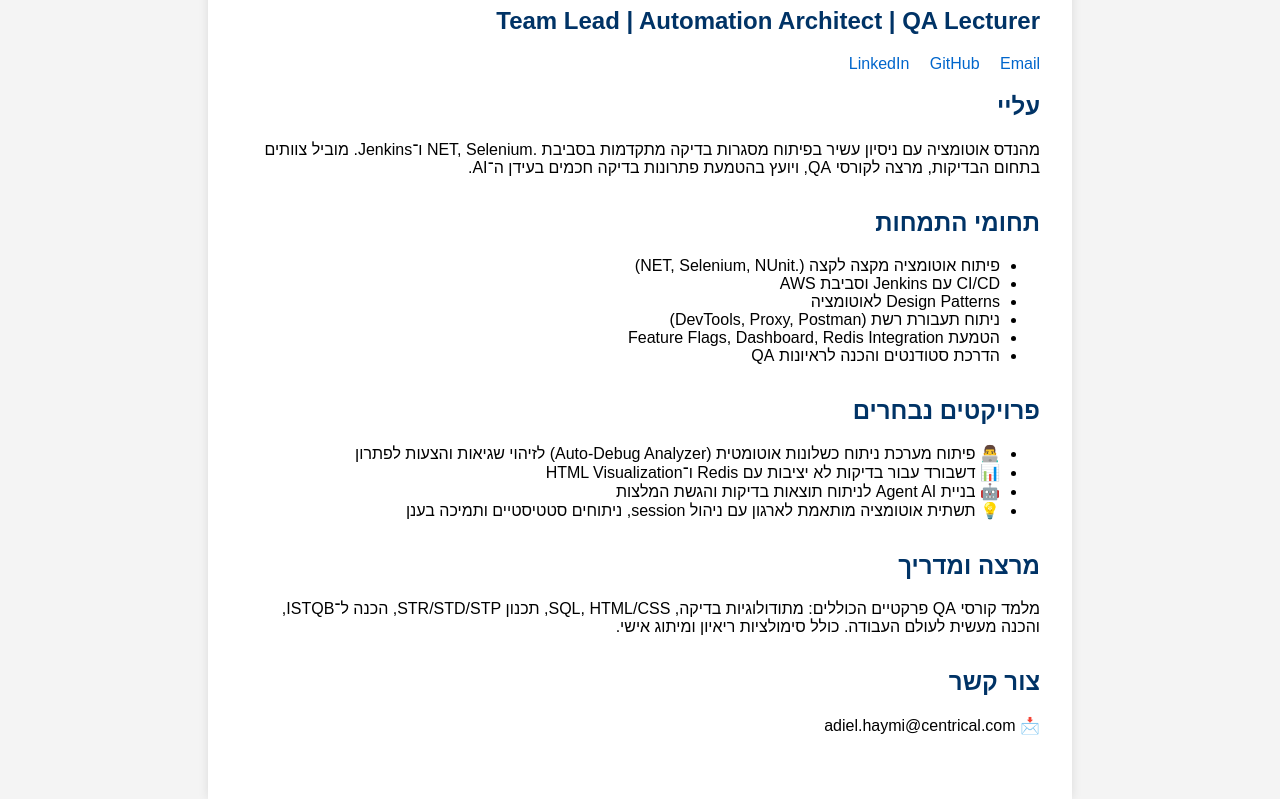
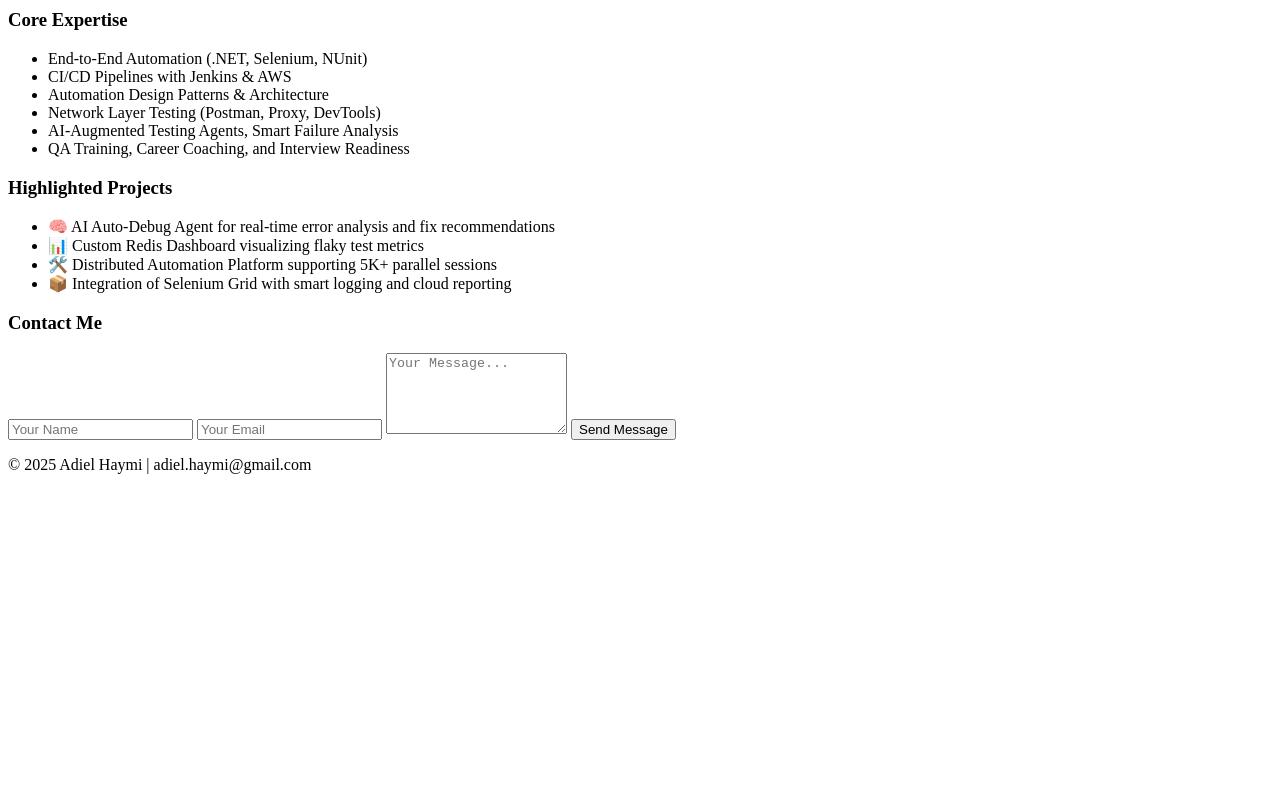
Before and after one commit to adiel122/adiel-haymi.github.io, a plain HTML site: page index.html in a window 1280 px wide. Shown: the part 105-904 px from the top of the page. After the commit the page ends 800 px from the top, so only its background shows below. Drawn offline with Linux system fonts and the light colour scheme.

Commit message:
Update index.html

```diff
--- a/index.html
+++ b/index.html
@@ -1,90 +1,66 @@
 <!DOCTYPE html>
-<html lang="he" dir="rtl">
+<html lang="en">
 <head>
-  <meta charset="UTF-8" />
-  <meta name="viewport" content="width=device-width, initial-scale=1.0"/>
-  <title>Adiel Haymi – Automation Leader</title>
-  <style>
-    body {
-      font-family: Arial, sans-serif;
-      background-color: #f4f4f4;
-      margin: 0;
-      padding: 0;
-      direction: rtl;
-    }
-    .container {
-      max-width: 800px;
-      margin: auto;
-      background: white;
-      padding: 2rem;
-      box-shadow: 0 0 10px rgba(0,0,0,0.1);
-    }
-    h1, h2 {
-      color: #003366;
-    }
-    a {
-      color: #0066cc;
-      text-decoration: none;
-    }
-    .links a {
-      margin-left: 1rem;
-    }
-    .section {
-      margin-bottom: 2rem;
-    }
-  </style>
+  <!-- ... head content ... -->
 </head>
 <body>
+  <!-- ... intro-screen and header ... -->
+
   <div class="container">
-    <h1>עדיאל היימי</h1>
-    <h2>Team Lead | Automation Architect | QA Lecturer</h2>
+    <section class="fade-up">
+      <h3>About Me</h3>
+      <p>
+        I’m a highly motivated Automation Team Leader and QA strategist, passionate about building future-proof, scalable testing systems. With years of hands-on leadership in enterprise-grade automation, I bring technical precision, mentoring skills, and strategic vision to help companies release faster, with confidence.
+      </p>
+    </section>
 
-    <div class="links">
-      <a href="https://www.linkedin.com/in/adiel-haymi-0b2591122/" target="_blank">LinkedIn</a>
-      <a href="https://github.com/adiel-haymi" target="_blank">GitHub</a>
-      <a href="mailto:adiel.haymi@centrical.com">Email</a>
-    </div>
+    <section class="fade-up">
+      <h3>Core Expertise</h3>
+      <ul>
+        <li>End-to-End Automation (.NET, Selenium, NUnit)</li>
+        <li>CI/CD Pipelines with Jenkins & AWS</li>
+        <li>Automation Design Patterns & Architecture</li>
+        <li>Network Layer Testing (Postman, Proxy, DevTools)</li>
+        <li>AI-Augmented Testing Agents, Smart Failure Analysis</li>
+        <li>QA Training, Career Coaching, and Interview Readiness</li>
+      </ul>
+    </section>
 
-    <div class="section">
-      <h2>עליי</h2>
-      <p>
-        מהנדס אוטומציה עם ניסיון עשיר בפיתוח מסגרות בדיקה מתקדמות בסביבת .NET, Selenium ו־Jenkins. מוביל צוותים בתחום הבדיקות, מרצה לקורסי QA, ויועץ בהטמעת פתרונות בדיקה חכמים בעידן ה־AI.
-      </p>
-    </div>
+    <section class="fade-up">
+      <h3>Highlighted Projects</h3>
+      <ul>
+        <li>🧠 AI Auto-Debug Agent for real-time error analysis and fix recommendations</li>
+        <li>📊 Custom Redis Dashboard visualizing flaky test metrics</li>
+        <li>🛠️ Distributed Automation Platform supporting 5K+ parallel sessions</li>
+        <li>📦 Integration of Selenium Grid with smart logging and cloud reporting</li>
+      </ul>
+    </section>
 
-    <div class="section">
-      <h2>תחומי התמחות</h2>
-      <ul>
-        <li>פיתוח אוטומציה מקצה לקצה (.NET, Selenium, NUnit)</li>
-        <li>CI/CD עם Jenkins וסביבת AWS</li>
-        <li>Design Patterns לאוטומציה</li>
-        <li>ניתוח תעבורת רשת (DevTools, Proxy, Postman)</li>
-        <li>הטמעת Feature Flags, Dashboard, Redis Integration</li>
-        <li>הדרכת סטודנטים והכנה לראיונות QA</li>
-      </ul>
-    </div>
 
-    <div class="section">
-      <h2>פרויקטים נבחרים</h2>
-      <ul>
-        <li>👨‍💻 פיתוח מערכת ניתוח כשלונות אוטומטית (Auto-Debug Analyzer) לזיהוי שגיאות והצעות לפתרון</li>
-        <li>📊 דשבורד עבור בדיקות לא יציבות עם Redis ו־HTML Visualization</li>
-        <li>🤖 בניית Agent AI לניתוח תוצאות בדיקות והגשת המלצות</li>
-        <li>💡 תשתית אוטומציה מותאמת לארגון עם ניהול session, ניתוחים סטטיסטיים ותמיכה בענן</li>
-      </ul>
-    </div>
+    <section class="fade-up">
+      <h3>Contact Me</h3>
+      <form action="mailto:adiel.haymi@gmail.com" method="POST" enctype="text/plain">
+        <input type="text" name="name" placeholder="Your Name" required>
+        <input type="email" name="email" placeholder="Your Email" required>
+        <textarea name="message" rows="5" placeholder="Your Message..." required></textarea>
+        <button type="submit" class="btn">Send Message</button>
+      </form>
+    </section>
+  </div>
 
-    <div class="section">
-      <h2>מרצה ומדריך</h2>
-      <p>
-        מלמד קורסי QA פרקטיים הכוללים: מתודולוגיות בדיקה, SQL, HTML/CSS, תכנון STR/STD/STP, הכנה ל־ISTQB, והכנה מעשית לעולם העבודה. כולל סימולציות ריאיון ומיתוג אישי.
-      </p>
-    </div>
+  <footer>
+    <p>© 2025 Adiel Haymi | adiel.haymi@gmail.com</p>
+  </footer>
 
-    <div class="section">
-      <h2>צור קשר</h2>
-      <p>📩 adiel.haymi@centrical.com</p>
-    </div>
-  </div>
+  <script>
+    ScrollReveal().reveal('.fade-up', {
+      duration: 1000,
+      distance: '20px',
+      easing: 'ease-out',
+      origin: 'bottom',
+      interval: 200,
+      reset: false
+    });
+  </script>
 </body>
 </html>
```
